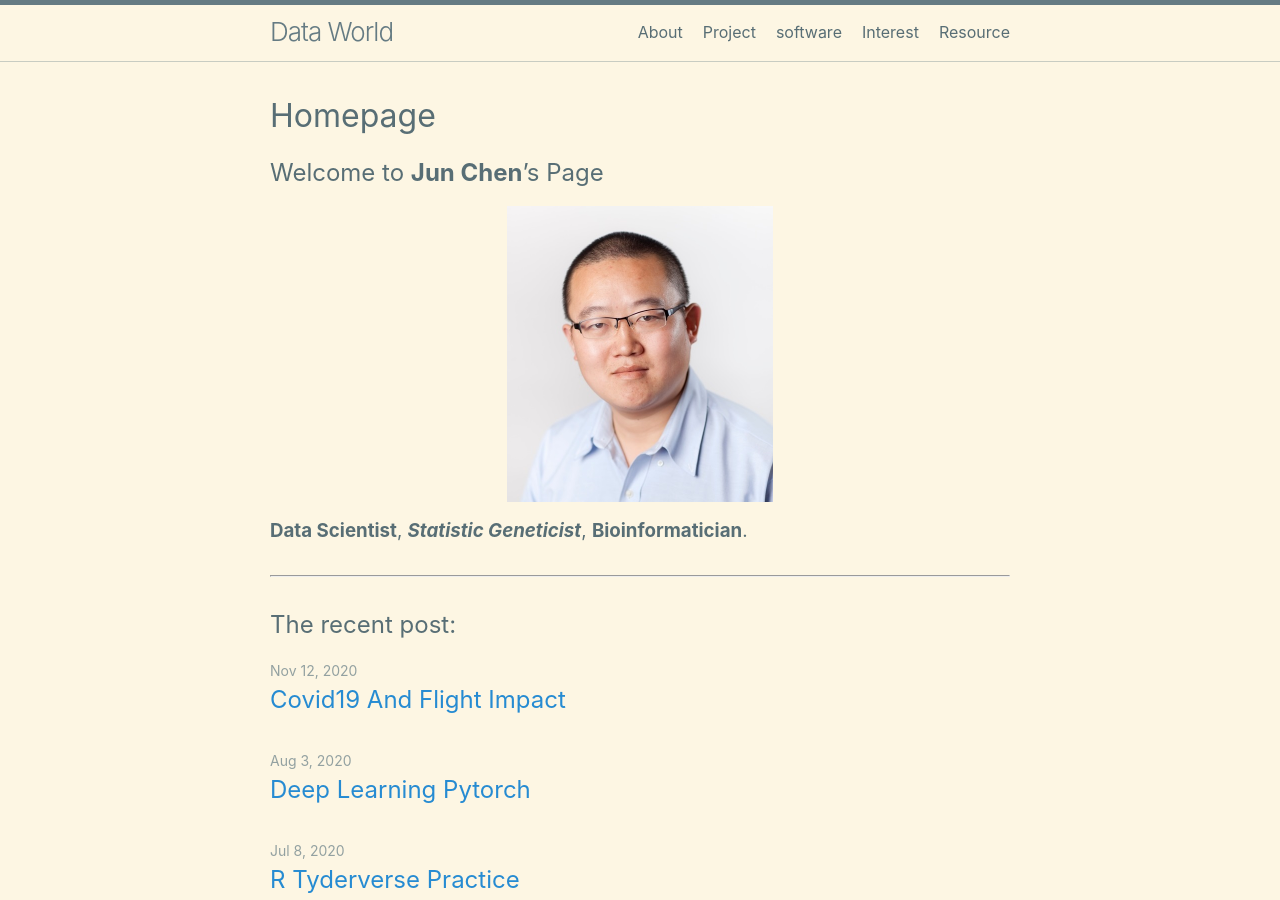
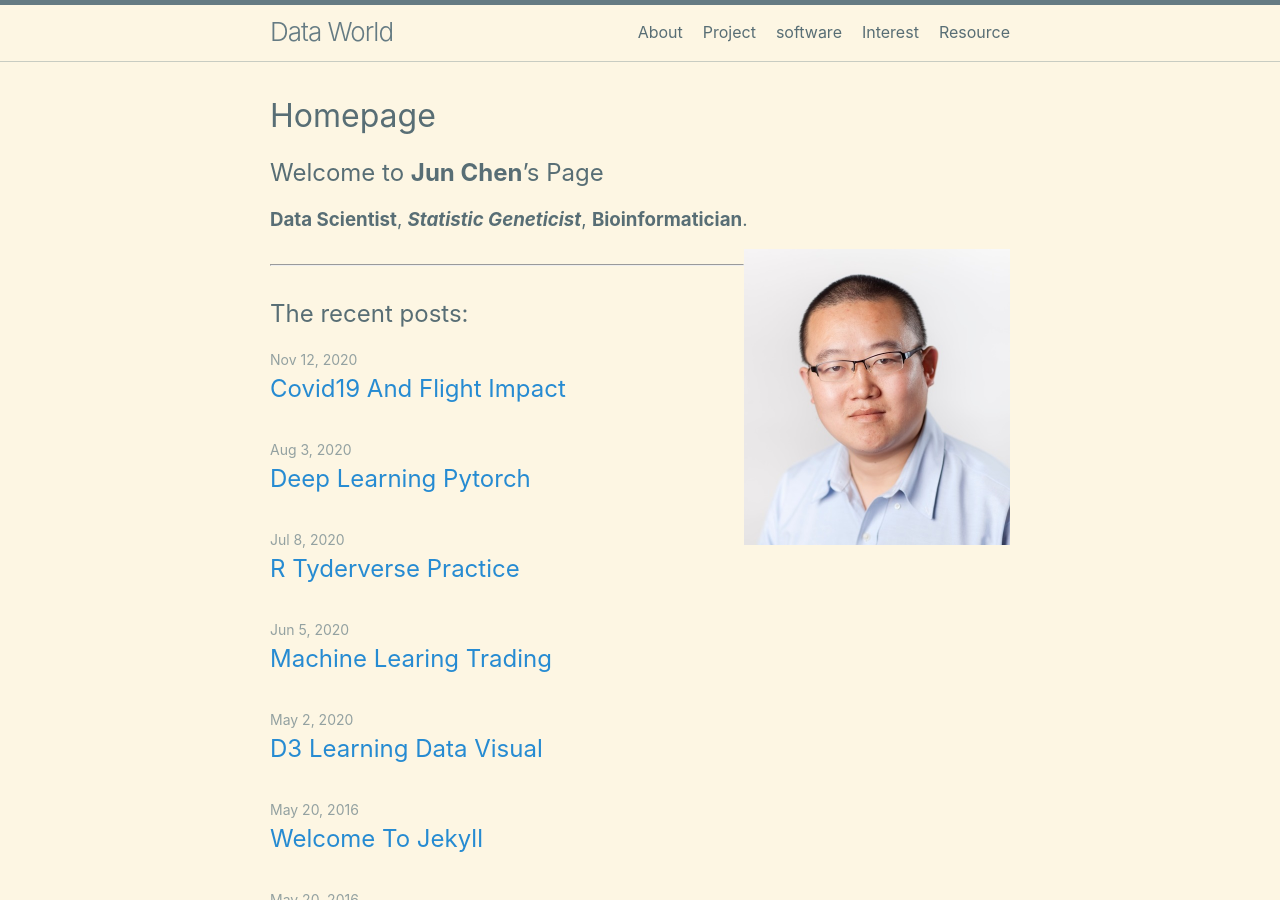
Before and after one commit to chenjunonly/home, a Jekyll site: the page built from index.md, in a window 1280 px wide and 900 px high. Built offline with Jekyll 4.4.1, drawn with Linux system fonts in a browser that asks for light colours.

Commit message:
Update index.md

```diff
--- a/index.md
+++ b/index.md
@@ -5,19 +5,20 @@
 # To change the home page layout, edit the _layouts/home.html file.
 # See: https://jekyllrb.com/docs/themes/#overriding-theme-defaults
 # https://simplpost.com/markdown.html  ![Image](image/Jun_Chen_photo.jpg)
+# <img align="right" width="100" height="100" src="http://www.fillmurray.com/100/100">
+#<p align="center">
+#  <img width="266" height="296" src="image/Jun_Chen_photo.jpg">
+#</p>
 layout: home
 title: Homepage
 ---
 
 ## Welcome to **Jun Chen**'s Page
 
-<p align="center">
-  <img width="266" height="296" src="image/Jun_Chen_photo.jpg">
-</p>
+### **Data Scientist**, ***Statistic Geneticist***, **Bioinformatician**.
+<img align="right" width="266" height="296" src="image/Jun_Chen_photo.jpg">
 
-
-### **Data Scientist**, ***Statistic Geneticist***, **Bioinformatician**.
 
 *****
 
-## The recent post:
+## The recent posts:
```
